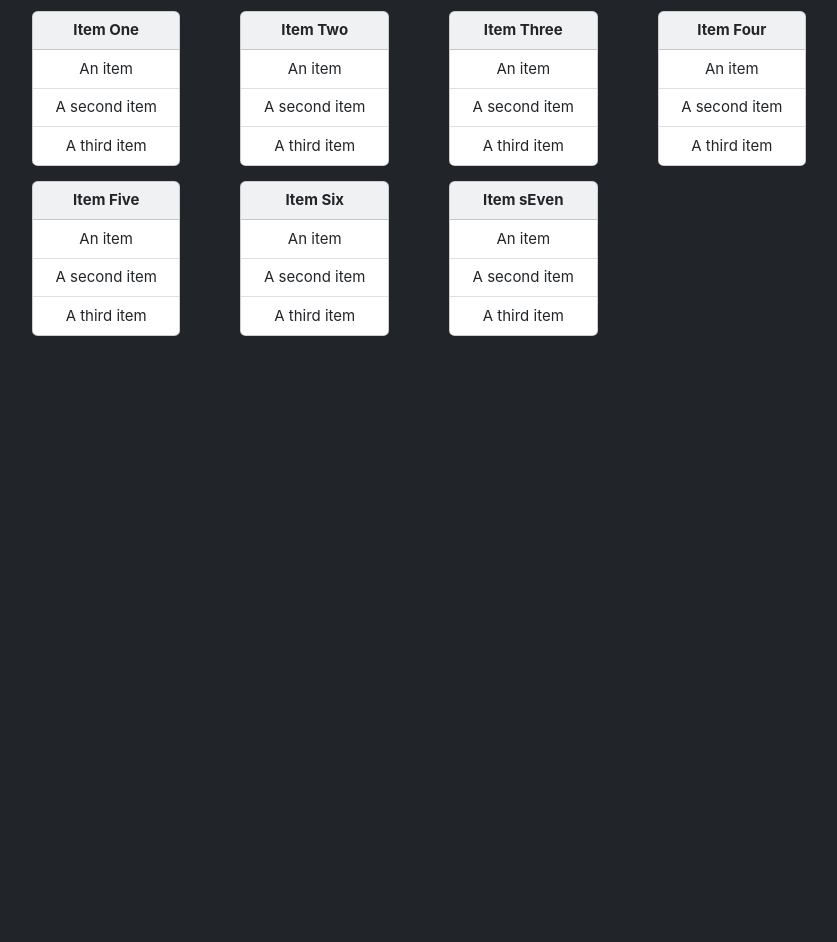
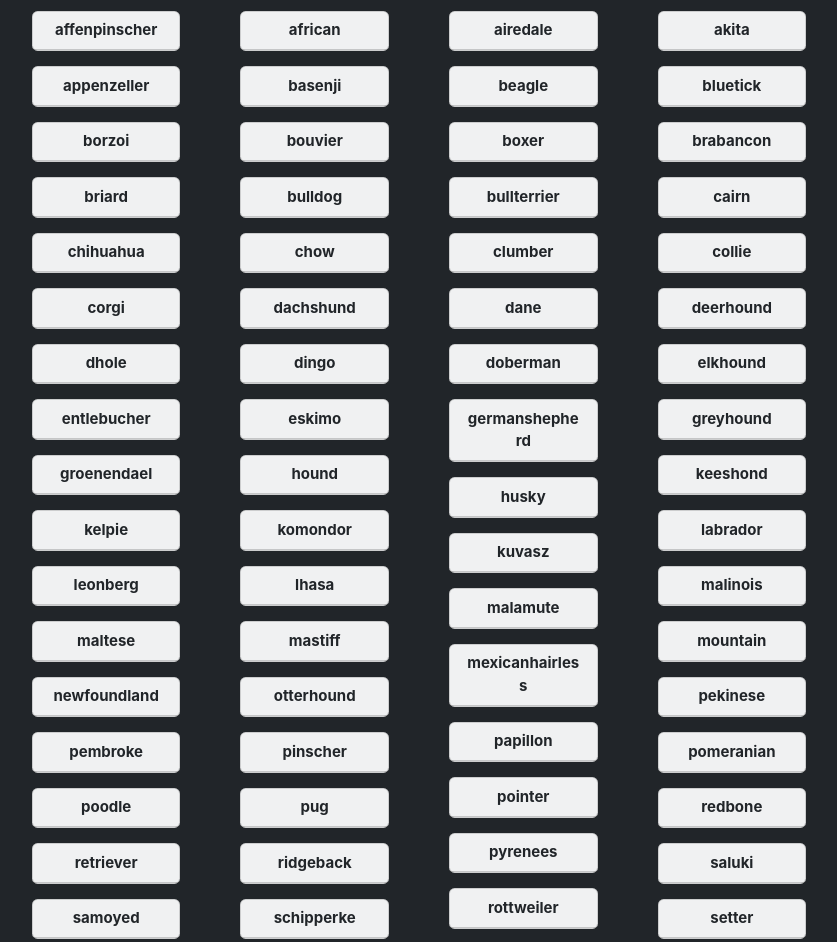
Before and after one commit to jackwiggall/Dogs-Web-API, a React (Create React App) app in the folder my-app/: page / in a window 1280 px wide. Shown: the part 260-1202 px from the top of the page, without its empty margins (221-1058 px from the left). Before the commit the page ends 800 px from the top, so only its background shows below. Built offline with nearby package versions, Linux system fonts and the light colour scheme.

Commit message:
dog type displayed, missing breed

```diff
--- a/my-app/src/App.js
+++ b/my-app/src/App.js
@@ -1,15 +1,16 @@
 import Masonry from "react-masonry-css";
+import dogsJson from "./dogs.json"
 import './App.css';
 
-const dogList = [
-  {id: 0, title: "Item One",},
-  {id: 1, title: "Item Two",},
-  {id: 2, title: "Item Three",},
-  {id: 3, title: "Item Four",},
-  {id: 4, title: "Item Five",},
-  {id: 4, title: "Item Six",},
-  {id: 4, title: "Item sEven",},
-]
+/*Converts json list into readable numbered object*/
+const dogs = [];
+Object.entries(dogsJson).forEach(([key, values]) => {
+  dogs.push(key)
+});
+
+console.log(dogs);
+
+
 const breakpointColumnsObj = {
   default: 5,
   1800: 5,
@@ -19,18 +20,16 @@ const breakpointColumnsObj = {
   500: 1
 };
 // Convert array to JSX items
-const dogView = dogList.map(function(dog) {
-  return <div className="masonry-item" key={dog.id}>
+const dogView = dogs.map(function(dog) {
+  return <div className="masonry-item">
   <div className="grid-item m-3">
     <div className="card bg-light text-dark">
       <div className="card-header"><strong>
-        {dog.title}
+        {dog}
       </strong></div>
-      <ul className="list-group list-group-flush">
+      {/*}<ul className="list-group list-group-flush">
         <li className="list-group-item">An item</li>
-        <li className="list-group-item">A second item</li>
-        <li className="list-group-item">A third item</li>
-      </ul>
+      </ul>*/}
     </div></div></div>
 });
 
--- /dev/null
+++ b/my-app/src/dogs.json
@@ -0,0 +1,102 @@
+{
+  "affenpinscher": [],
+  "african": [],
+  "airedale": [],
+  "akita": [],
+  "appenzeller": [],
+  "basenji": [],
+  "beagle": [],
+  "bluetick": [],
+  "borzoi": [],
+  "bouvier": [],
+  "boxer": [],
+  "brabancon": [],
+  "briard": [],
+  "bulldog": ["boston", "french"],
+  "bullterrier": ["staffordshire"],
+  "cairn": [],
+  "chihuahua": [],
+  "chow": [],
+  "clumber": [],
+  "collie": ["border"],
+  "corgi": ["cardigan"],
+  "dachshund": [],
+  "dane": ["great"],
+  "deerhound": ["scottish"],
+  "dhole": [],
+  "dingo": [],
+  "doberman": [],
+  "elkhound": ["norwegian"],
+  "entlebucher": [],
+  "eskimo": [],
+  "germanshepherd": [],
+  "greyhound": ["italian"],
+  "groenendael": [],
+  "hound": ["Ibizan", "afghan", "basset", "blood", "english", "walker"],
+  "husky": [],
+  "keeshond": [],
+  "kelpie": [],
+  "komondor": [],
+  "kuvasz": [],
+  "labrador": [],
+  "leonberg": [],
+  "lhasa": [],
+  "malamute": [],
+  "malinois": [],
+  "maltese": [],
+  "mastiff": ["bull", "tibetan"],
+  "mexicanhairless": [],
+  "mountain": ["bernese", "swiss"],
+  "newfoundland": [],
+  "otterhound": [],
+  "papillon": [],
+  "pekinese": [],
+  "pembroke": [],
+  "pinscher": ["miniature"],
+  "pointer": ["german"],
+  "pomeranian": [],
+  "poodle": ["miniature", "standard", "toy"],
+  "pug": [],
+  "pyrenees": [],
+  "redbone": [],
+  "retriever": ["chesapeake", "curly", "flatcoated", "golden"],
+  "ridgeback": ["rhodesian"],
+  "rottweiler": [],
+  "saluki": [],
+  "samoyed": [],
+  "schipperke": [],
+  "schnauzer": ["giant", "miniature"],
+  "setter": ["english", "gordon", "irish"],
+  "sheepdog": ["english", "shetland"],
+  "shiba": [],
+  "shihtzu": [],
+  "spaniel": ["blenheim", "brittany", "cocker", "irish", "japanese", "sussex", "welsh"],
+  "springer": ["english"],
+  "stbernard": [],
+  "terrier": [
+    "american",
+    "australian",
+    "bedlington",
+    "border",
+    "dandie",
+    "fox",
+    "irish",
+    "kerryblue",
+    "lakeland",
+    "norfolk",
+    "norwich",
+    "patterdale",
+    "scottish",
+    "sealyham",
+    "silky",
+    "tibetan",
+    "toy",
+    "westhighland",
+    "wheaten",
+    "yorkshire"
+  ],
+  "vizsla": [],
+  "weimaraner": [],
+  "whippet": [],
+  "wolfhound": ["irish"]
+}
```
